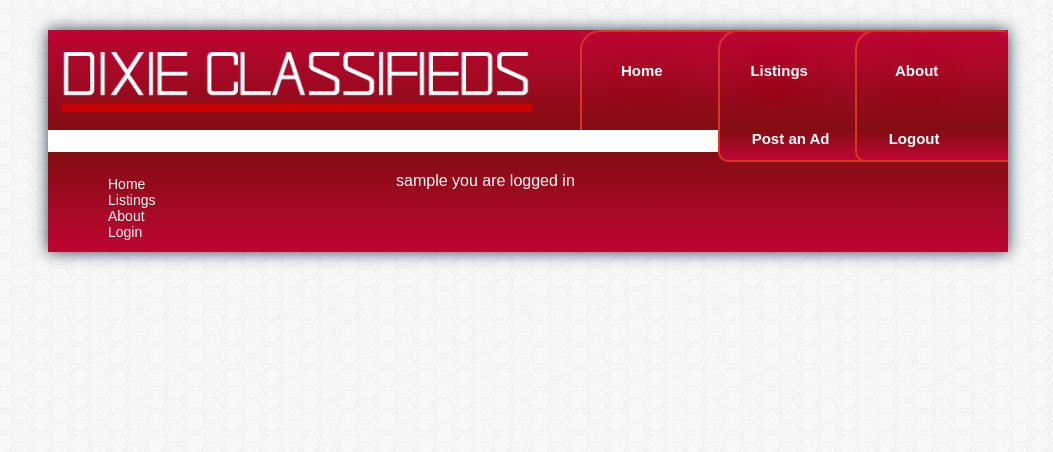
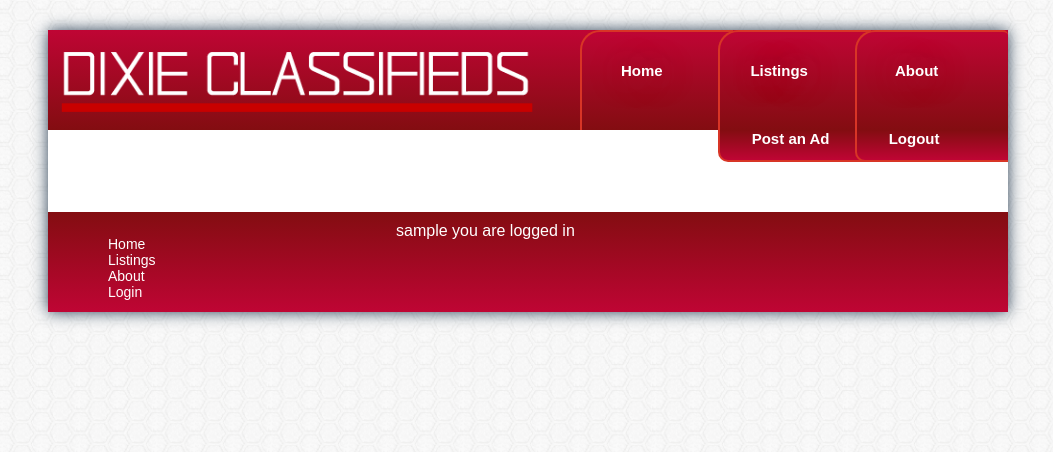
Before and after one commit to coltonmorris/phpClassifieds, a PHP site: page /listings.php in a window 1280 px wide. Shown: the top 452 px of the page, without its empty margins (112-1165 px from the left). Run offline with PHP 8.4, Linux system fonts and the light colour scheme; the visitor is signed in with stand-in values (Sample User, id 1); data that the repository does not hold is empty; some libraries are stand-ins or nearby versions.

Commit message:
listings de-uglify stage 1

```diff
--- a/class/listings.php
+++ b/class/listings.php
@@ -1,7 +1,10 @@
-<?php include_once('head.php');
-
+<?php include_once('head.php');?>
+<div id="listings">
+<?php
 $query = "select * from listings";
 $results = do_query($query);
 show_table($results);
+?>
+</div>
 
-include_once('foot.php'); ?>
+<?php include_once('foot.php'); ?>
--- a/class/main.css
+++ b/class/main.css
@@ -200,6 +200,12 @@ label{
 	border-top-right-radius:5px;
 	border-right:none;
 }
+#listings{
+	margin-left:auto;
+	margin-right:auto;
+	width:95%;
+	padding: 40px 5px 20px 5px;
+}
 #nav{
 	position:relative;
 	left: 40px;
```
